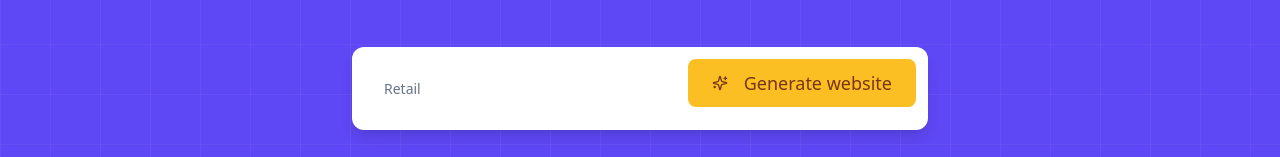
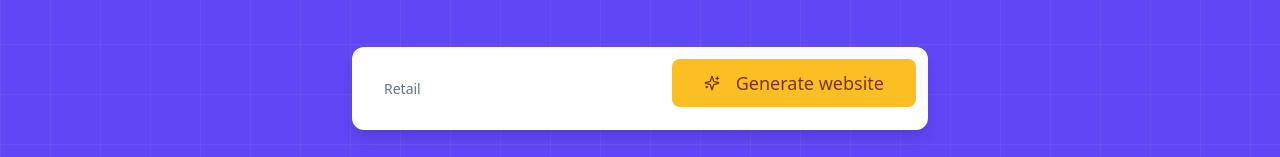
Before and after one commit to BuildLab-tech/business-glimpse-cloner, a React (Vite) app: page / in a window 1280 px wide. Shown: the part 556-713 px from the top of the page. Built offline with nearby package versions, Linux system fonts and the light colour scheme.

Commit message:
Fix: Increase button size
Increase the size of the "Generate website" button.

```diff
--- a/src/components/LandingHero.tsx
+++ b/src/components/LandingHero.tsx
@@ -42,9 +42,9 @@ const LandingHero: React.FC = () => {
             <div className="p-4 sm:p-3">
               <Button
                 type="submit"
-                className="w-full sm:w-auto bg-amber-400 hover:bg-amber-500 text-amber-900 font-medium text-lg py-6 px-6 rounded-lg transition-all"
+                className="w-full sm:w-auto bg-amber-400 hover:bg-amber-500 text-amber-900 font-medium text-lg py-6 px-8 rounded-lg transition-all"
               >
-                <Sparkles className="mr-2 h-5 w-5" />
+                <Sparkles className="mr-2 h-6 w-6" />
                 Generate website
               </Button>
             </div>
```
